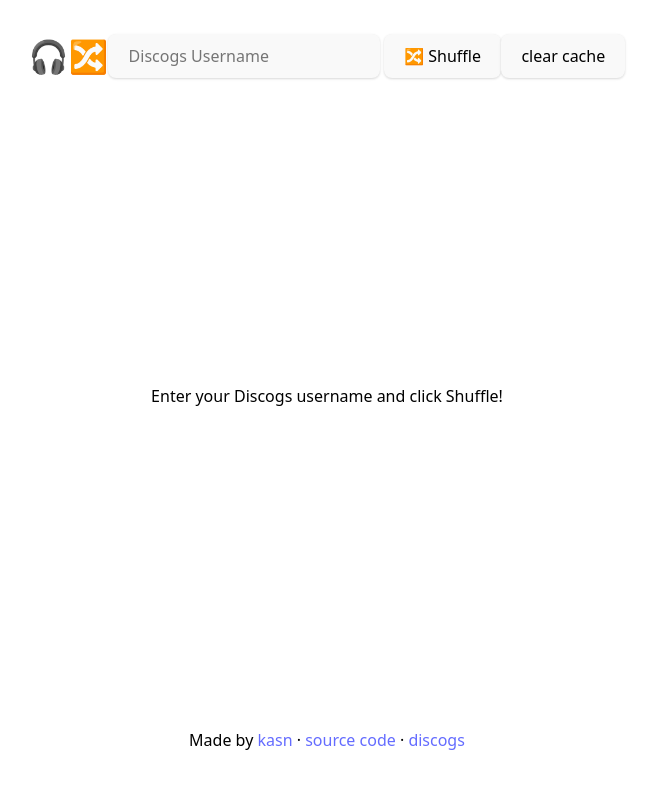
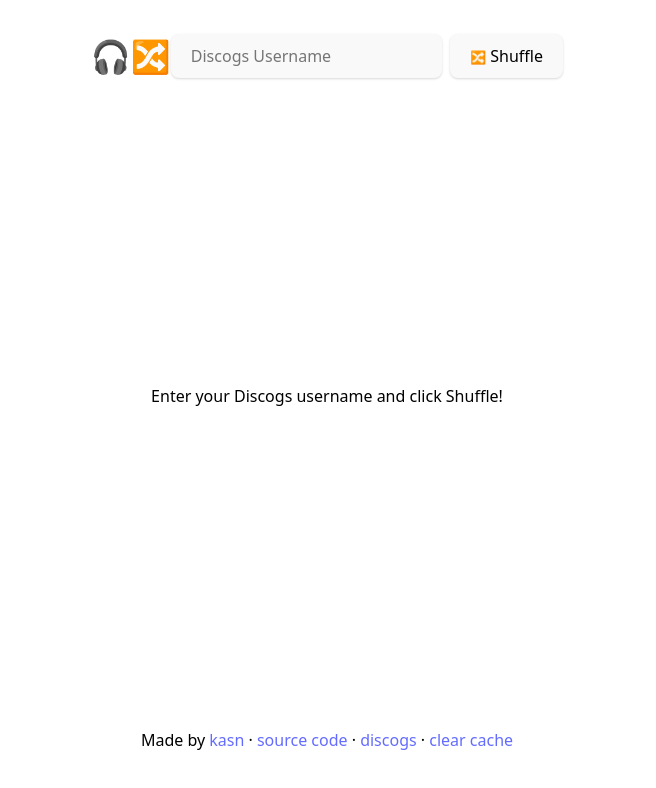
Before and after one commit to kasn/discogs-shuffle, a website built with Vite: page index.html in a window 1280 px wide. Shown: the whole page, without its empty margins (313-969 px from the left). Built offline with nearby package versions, Linux system fonts and the light colour scheme; what @lionralfs/discogs-client would draw is missing.

Commit message:
some cleanup

```diff
--- a/index.html
+++ b/index.html
@@ -10,11 +10,10 @@
     <div class="main">
       <header>
         <span class="emoji">🎧🔀</span>
-        <form id="shuffle-form">
+        <form id="shuffle-form" onsubmit="return false;">
           <input type="text" id="username" placeholder="Discogs Username" />
-          <button type="submit">🔀 Shuffle</button>
+          <button type="submit"><span>🔀</span> Shuffle</button>
         </form>
-        <button type="button" id="clear">clear cache</button>
       </header>
       <main id="outlet"></main>
       <footer>
@@ -37,6 +36,8 @@
             rel="noopener noreferrer"
             >discogs</a
           >
+          ·
+          <a href="#" id="clear">clear cache</a>
         </p>
       </footer>
     </div>
--- a/src/style.css
+++ b/src/style.css
@@ -1,9 +1,10 @@
 :root {
-  font-family: system-ui, Avenir, Helvetica, Arial, sans-serif;
-  line-height: 1.5;
-  font-weight: 400;
+  --font-serif: "Charter", "Bitstream Charter", Cambria, Georgia, serif;
+  --font-sans: system-ui, Avenir, Helvetica, Arial, sans-serif;
 
-  --color: light-dark(#213547, rgba(255, 255, 255, 0.87));
+  font-family: var(--font-sans);
+
+  --color: light-dark(#213547, rgb(255 255 255 / 0.87));
   --background-color: light-dark(#ffffff, #242424);
   --button-background-color: light-dark(#f9f9f9, #1a1a1a);
   --separator-color: light-dark(#1a1a1a, #f9f9f9);
@@ -12,7 +13,8 @@
 
   color-scheme: light dark;
   background-color: var(--background-color);
-
+  line-height: 1.5;
+  font-weight: 400;
   font-synthesis: none;
   text-rendering: optimizeLegibility;
   -webkit-font-smoothing: antialiased;
@@ -46,10 +48,6 @@ div.main {
   justify-content: space-between;
 }
 
-/* #app {
-
-} */
-
 button,
 input {
   border-radius: 8px;
@@ -61,8 +59,8 @@ input {
   background-color: var(--button-background-color);
   cursor: pointer;
   transition: border-color 0.25s;
-  box-shadow: rgba(0, 0, 0, 0.1) 0px 1px 3px 0px,
-    rgba(0, 0, 0, 0.06) 0px 1px 2px 0px;
+  box-shadow: rgb(0 0 0 / 0.1) 0px 1px 3px 0px,
+    rgb(0 0 0 / 0.06) 0px 1px 2px 0px;
 
   &:hover {
     border-color: #646cff;
@@ -72,16 +70,25 @@ input {
   &:focus-visible {
     outline: 4px auto -webkit-focus-ring-color;
   }
+
+  span {
+    font-size: 0.8em;
+  }
 }
 
 header {
   display: flex;
   align-items: center;
-  justify-content: space-evenly;
+  justify-content: space-between;
   margin-bottom: 2em;
 
   .emoji {
     font-size: 2em;
+  }
+
+  form {
+    display: flex;
+    gap: 0.5em;
   }
 }
 
@@ -113,7 +120,7 @@ main#outlet {
 
   h1,
   h2 {
-    font-family: Charter, "Bitstream Charter", Cambria, Georgia, serif;
+    font-family: var(--font-serif);
     max-width: 600px;
     line-height: 1.4;
     overflow-wrap: break-word;
```
